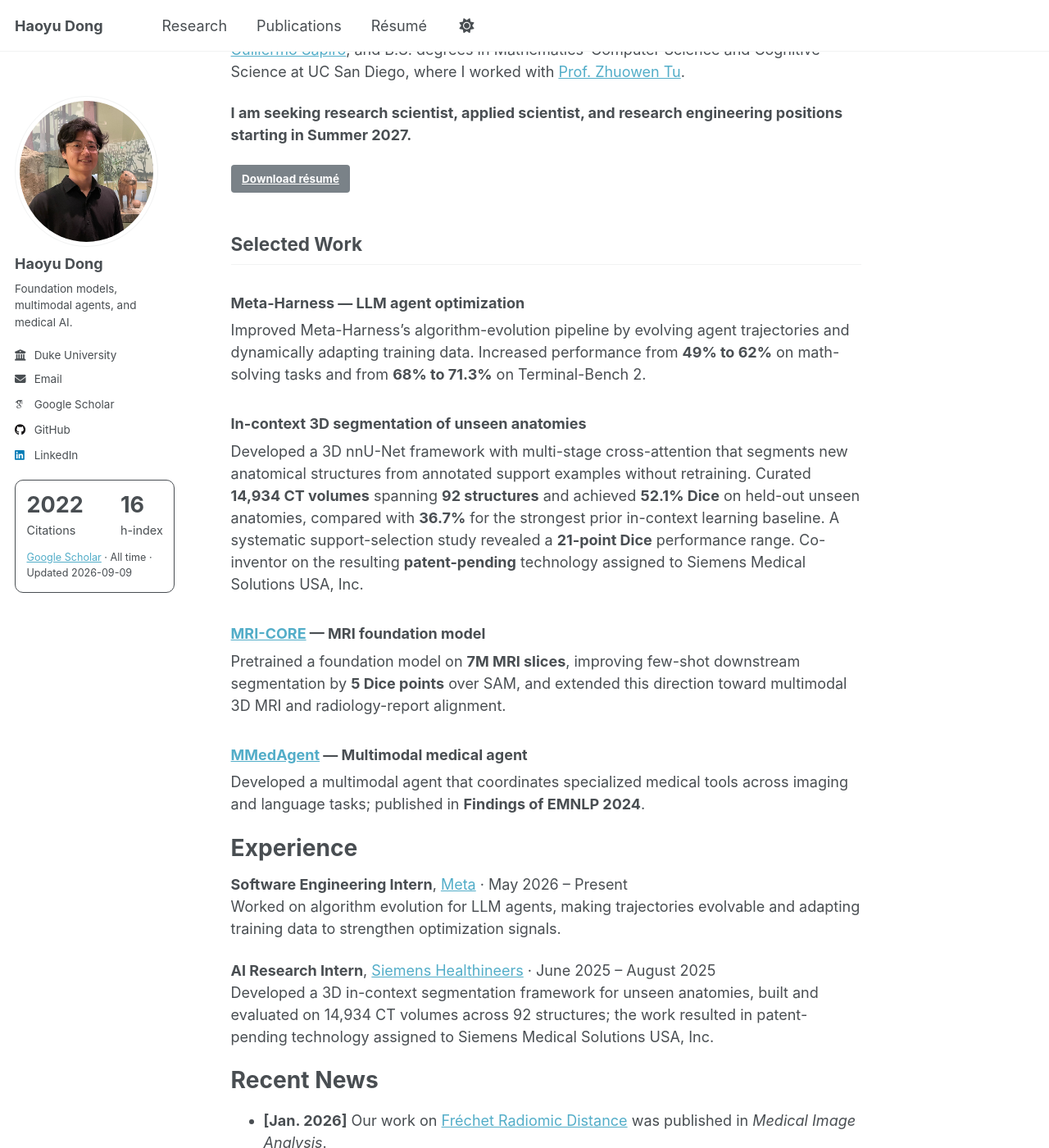
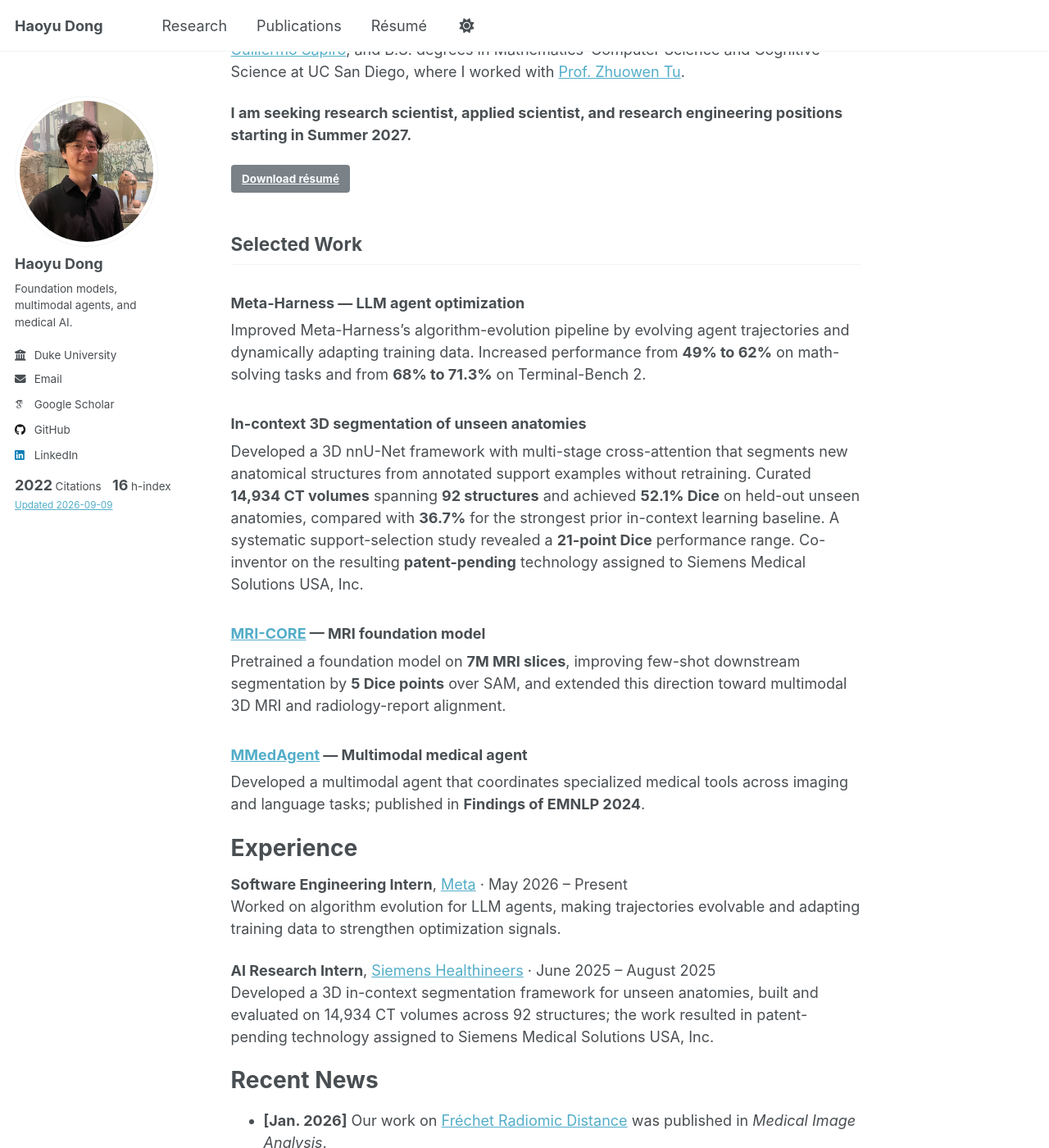
Before and after one commit to haoyudong-97/haoyudong-97.github.io, a Jekyll site: the page built from _pages/about.md, in a window 1280 px wide and 1400 px high, scrolled down 307 px. Shown: the whole window at 82% size. Built offline with Jekyll 4.4.1, drawn with Linux system fonts in a browser that asks for light colours; some web fonts are replaced; a script that is not in the unit is left out.

Commit message:
Compact Scholar widget and align with profile bio

```diff
--- a/_includes/scholar-metrics.html
+++ b/_includes/scholar-metrics.html
@@ -4,6 +4,6 @@
     <div><strong id="scholar-citations">{{ metrics.citations }}</strong><span>Citations</span></div>
     <div><strong id="scholar-h-index">{{ metrics.h_index }}</strong><span>h-index</span></div>
   </div>
-  <small><a href="{{ metrics.source_url }}">Google Scholar</a> · All time · Updated <time id="scholar-updated" datetime="{{ metrics.updated_at }}">{{ metrics.updated_at }}</time></small>
+  <small><a href="{{ metrics.source_url }}" title="All-time Google Scholar metrics">Updated <time id="scholar-updated" datetime="{{ metrics.updated_at }}">{{ metrics.updated_at }}</time></a></small>
 </aside>
 <script src="{{ '/assets/js/scholar-metrics.js' | relative_url }}" defer></script>
--- a/assets/css/main.scss
+++ b/assets/css/main.scss
@@ -43,18 +43,17 @@
 ;
 
 .scholar-metrics {
-  margin: 1rem 0;
-  padding: .75rem;
-  border: 1px solid currentColor;
-  border-radius: 10px;
+  margin: .6rem 0;
+  padding: 0;
+  border: 0;
   max-width: 100%;
   box-sizing: border-box;
-  small { display: block; margin-top: .65rem; font-size: .7em; line-height: 1.5; }
+  small { display: block; margin-top: .25rem; font-size: .65em; line-height: 1.3; }
 }
 .scholar-metrics__numbers {
   display: flex;
-  justify-content: space-between;
+  justify-content: flex-start;
   gap: .75rem;
-  strong { display: block; font-size: 1.5em; line-height: 1.2; }
-  span { font-size: .8em; }
+  strong { font-size: 1em; line-height: 1.3; }
+  span { margin-left: .25em; font-size: .75em; }
 }
```
